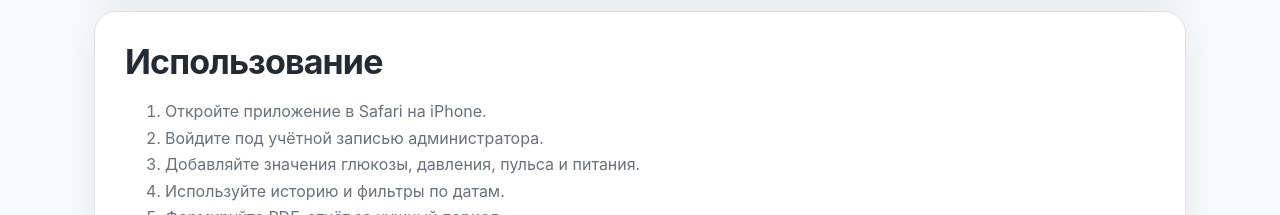
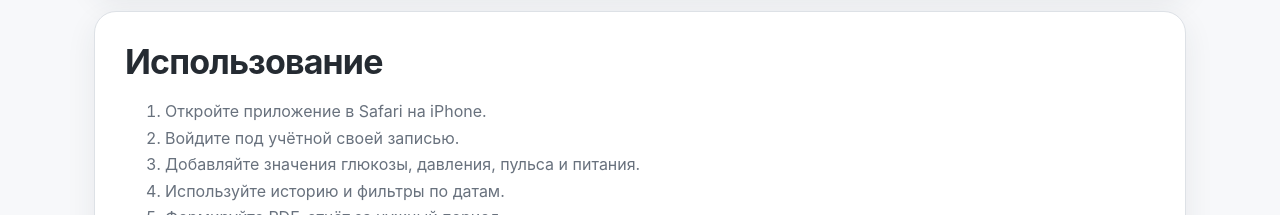
Before and after one commit to ceshbox-code/medical_diary, a plain HTML site: page index.html in a window 1280 px wide. Shown: the part 7420-7635 px from the top of the page. Drawn offline with Linux system fonts and the light colour scheme.

Commit message:
fix: update index.html

```diff
--- a/index.html
+++ b/index.html
@@ -955,7 +955,7 @@ WA_ORIGIN=https://diary.example.com</code></pre>
 
       <ol>
         <li>Откройте приложение в Safari на iPhone.</li>
-        <li>Войдите под учётной записью администратора.</li>
+        <li>Войдите под учётной своей записью.</li>
         <li>Добавляйте значения глюкозы, давления, пульса и питания.</li>
         <li>Используйте историю и фильтры по датам.</li>
         <li>Формируйте PDF-отчёт за нужный период.</li>
```
